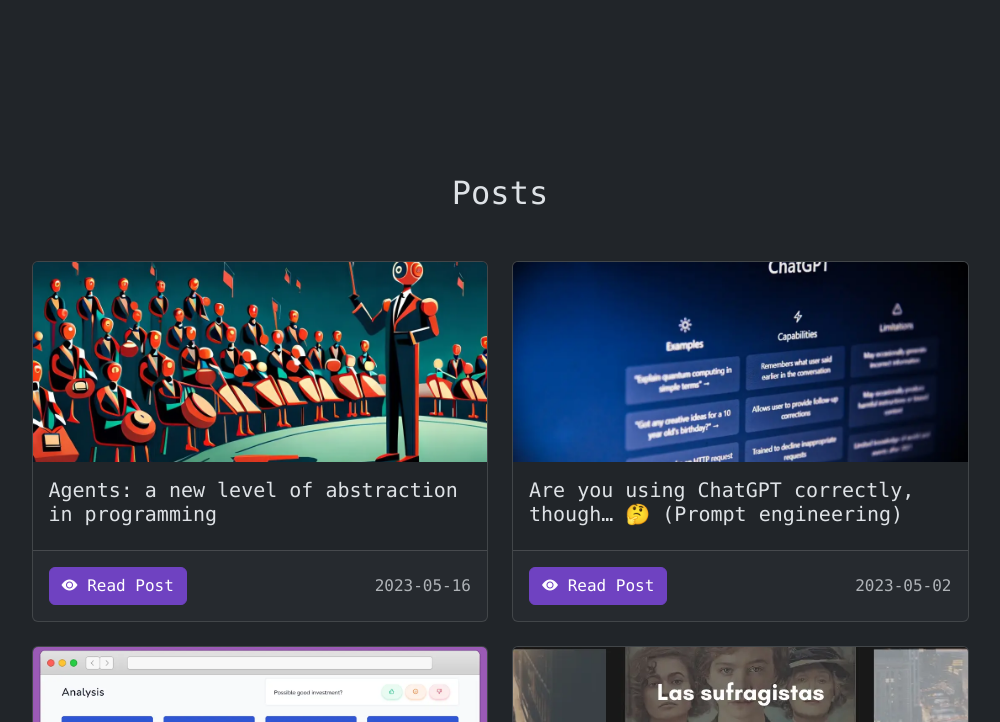
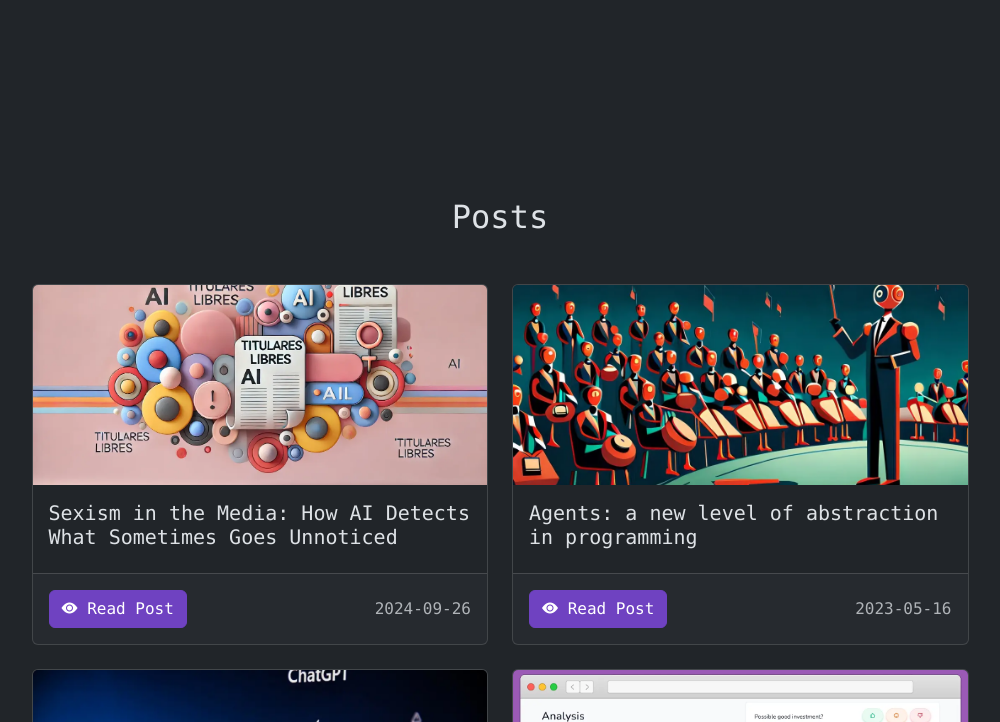
Before and after one commit to gianfrancolombardo/glombardo.xyz, an Astro site: page / in a window 1280 px wide. Shown: the part 2734-3456 px from the top of the page, without its empty margins (140-1140 px from the left). Built offline with nearby package versions, Linux system fonts and the light colour scheme; Astro itself is replaced by a stand-in of ours.

Commit message:
Add project TitularesLibres

```diff
--- a/src/components/Posts.astro
+++ b/src/components/Posts.astro
@@ -6,7 +6,15 @@
   date: string;
 }
 
+// Estilos de imagen de Olimpia Zagnoli
+
 const POSTS: Post[] = [
+  {
+    title: "Sexism in the Media: How AI Detects What Sometimes Goes Unnoticed",
+    image: "img/posts/6.webp",
+    url: "https://www.linkedin.com/pulse/sexismo-en-los-medios-as%25C3%25AD-detecta-la-ia-lo-que-veces-pasa-lombardo-1b3of",
+    date: "2024-09-26",
+  },
   {
     title: "Agents: a new level of abstraction in programming",
     image: "img/posts/5.webp",
@@ -48,26 +56,27 @@
 
       {
         POSTS.map((post) => (
-        (
           <div class="col">
             <div class="card h-100 card-hover">
-                        <img src={post.image} class="card-img-top" alt={post.title}>
+              <img src={post.image} class="card-img-top" alt={post.title} />
               <div class="card-body">
                 <h5 class="card-title">{post.title}</h5>
               </div>
               <div class="card-footer py-3 d-flex justify-content-between align-items-center">
-                            <a href={post.url} class="btn btn-primary" target="_black" aria-label={`Read Post about ${post.title}`}>
-                                <i class="bi bi-eye-fill"></i> Read Post
+                <a
+                  href={post.url}
+                  class="btn btn-primary"
+                  target="_black"
+                  aria-label={`Read Post about ${post.title}`}
+                >
+                  <i class="bi bi-eye-fill" /> Read Post
                 </a>
                 <p class="text-muted mb-0">{post.date}</p>
               </div>
             </div>
           </div>
-        )
-    )
-    )
+        ))
       }
-
     </div>
   </div>
 </section>
--- a/src/components/Projects.astro
+++ b/src/components/Projects.astro
@@ -14,7 +14,15 @@
 // padding-horizontal: 35px
 
 const PROJECTS: Project[] = [
-{
+  {
+    name: "Free Headlines",
+    desc: "AI-powered agent for detecting sexist and misogynistic bias in headlines.",
+    image: "img/titulareslibres.webp",
+    url: "https://headline-equality.streamlit.app/",
+    post: "https://www.linkedin.com/pulse/sexismo-en-los-medios-as%25C3%25AD-detecta-la-ia-lo-que-veces-pasa-lombardo-1b3of",
+    tags: ["Social Impact", "Agents", "LLM", "LangChain"],
+  },
+  {
     name: "Ruta Sostenible",
     desc: "Calculate your carbon footprint while traveling and offset it.",
     image: "img/ruta.webp",
```
Also changed, not shown: public/img/posts/6.webp (added), public/img/titulareslibres.webp (added), public/img/titulareslibres_full.png (added). Lines whose indentation alone changed are shown as unchanged.
